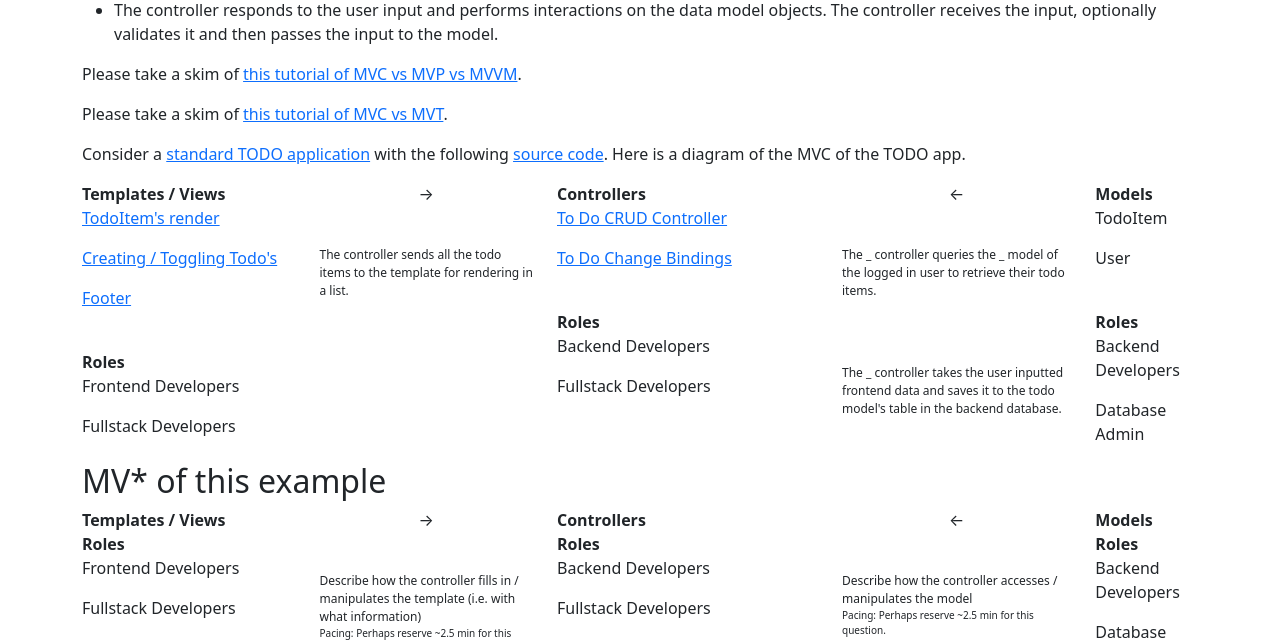
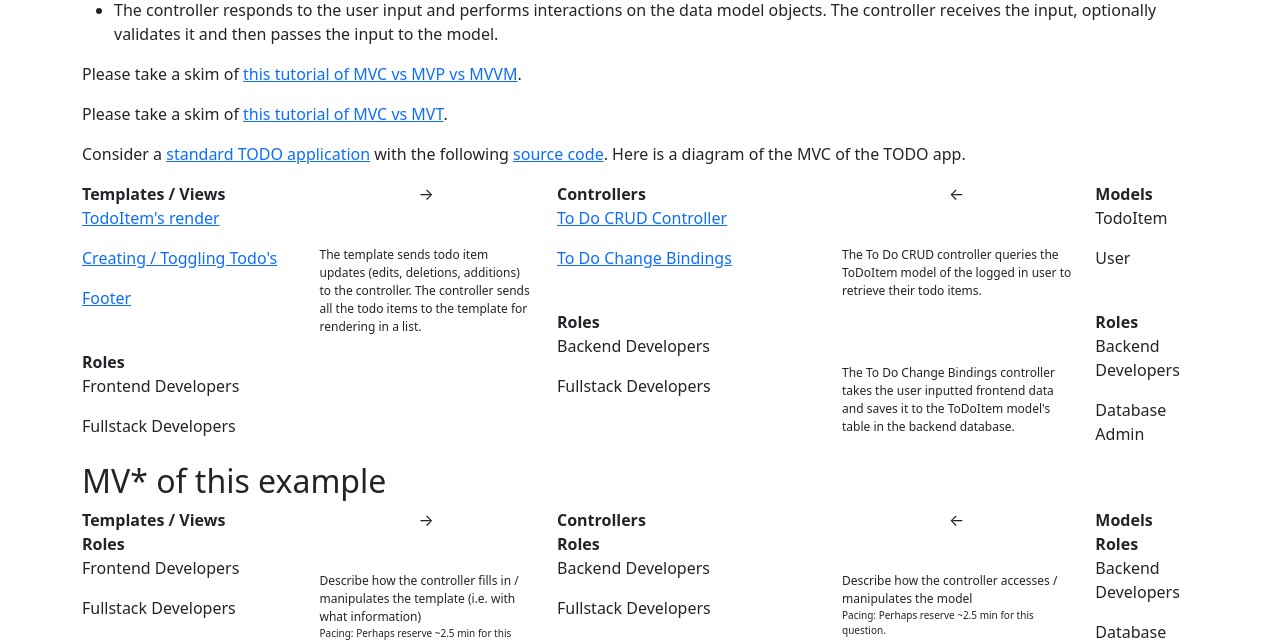
Before and after one commit to ld-rale/rale-modules, a Django app: template raleweb/templates/ralemodules/exercises.html in a window 1280 px wide. Shown: the part 4087-4729 px from the top of the page. Run offline with Django 3.2, Linux system fonts and the light colour scheme; the template is opened without the code that fills it, so the values that code supplies are empty.

```diff
--- a/raleweb/templates/ralemodules/exercises.html
+++ b/raleweb/templates/ralemodules/exercises.html
@@ -289,7 +289,7 @@
                                     <div class="col-sm-6">
                                         <p style="text-align: center;">→</p>
                                         <br>
-                                        <p style="font-size:12px;">The controller sends all the todo items to the template for rendering in a list.</p>
+                                        <p style="font-size:12px;">The template sends todo item updates (edits, deletions, additions) to the controller. The controller sends all the todo items to the template for rendering in a list.</p>
                                     </div>
                                 </div>
                             </div>
@@ -307,9 +307,9 @@
                                     <div class="col-sm-8">
                                         <p style="text-align: center;">←</p>
                                         <br>
-                                        <p style="font-size:12px;">The _ controller queries the _ model of the logged in user to retrieve their todo items.</p>
+                                        <p style="font-size:12px;">The To Do CRUD controller queries the ToDoItem model of the logged in user to retrieve their todo items.</p>
                                         <br><br>
-                                        <p style="font-size:12px;">The _ controller takes the user inputted frontend data and saves it to the todo model's table in the backend database.</p>
+                                        <p style="font-size:12px;">The To Do Change Bindings controller takes the user inputted frontend data and saves it to the ToDoItem model's table in the backend database.</p>
                                     </div>
                                     <div class="col-sm-4">
                                         <b>Models</b>
```
